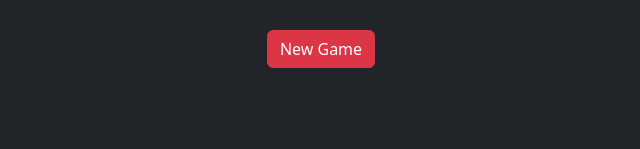
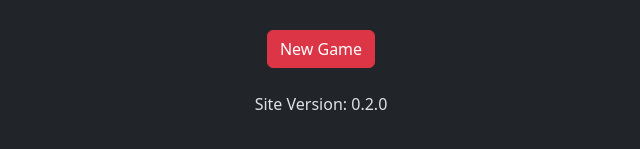
Before and after one commit to KennethDoerflein/Tic-Tac-Toe-React, a Next.js app: page / in a window 1280 px wide. Shown: the part 505-654 px from the top of the page, without its empty margins (319-959 px from the left). Built offline with nearby package versions, Linux system fonts and the light colour scheme.

Commit message:
Add version

```diff
--- a/src/app/page.tsx
+++ b/src/app/page.tsx
@@ -5,6 +5,7 @@ import { useState, MouseEvent } from "react";
 import type { NextPage } from "next";
 import Board from "./components/Board";
 import Scores from "./components/Scores";
+import appInfo from "../../package.json";
 
 import { Container } from "react-bootstrap";
 
@@ -69,6 +70,7 @@ const HomePage: NextPage = () => {
   }
 
   return (
+    <>
       <Container className="text-center mt-5">
         <Board
           board={board}
@@ -92,6 +94,10 @@ const HomePage: NextPage = () => {
           setDifficulty={setDifficulty}
         />
       </Container>
+      <footer className="text-center py-4">
+        <Container className="text-center pb-2">Site Version: {appInfo.version}</Container>
+      </footer>
+    </>
   );
 };
 
```
Lines whose indentation alone changed are shown as unchanged.
